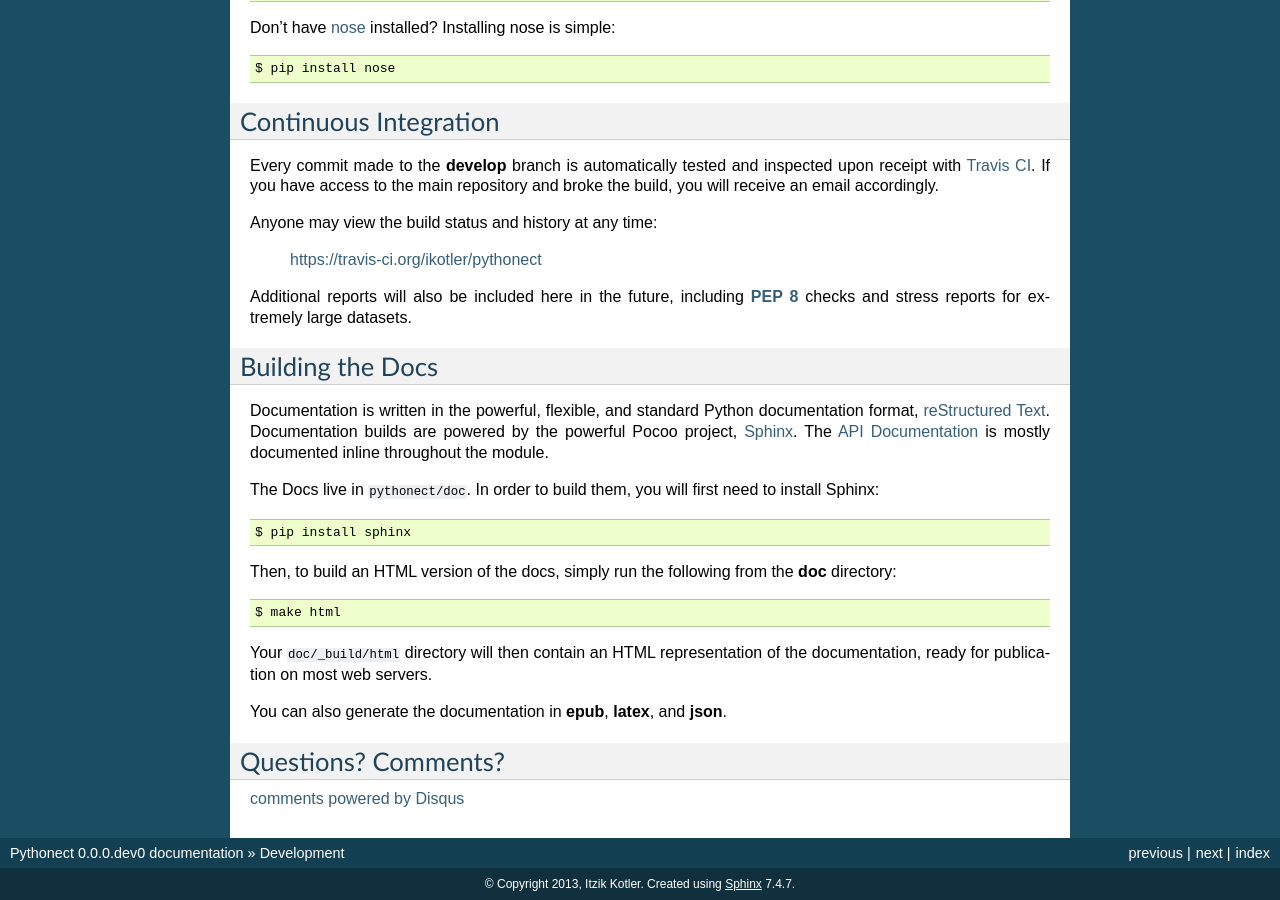
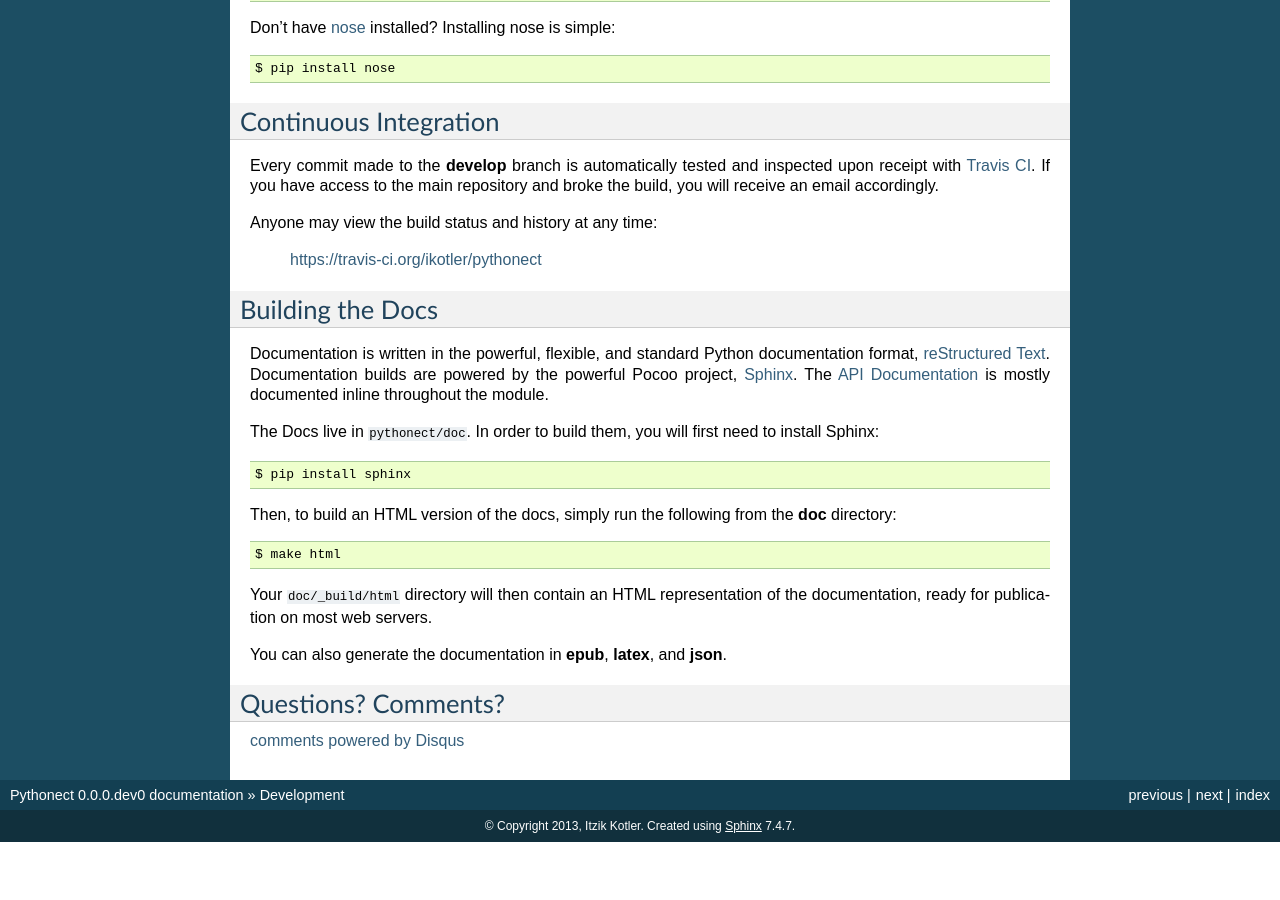
Before and after one commit to ikotler/pythonect, a Sphinx documentation site: the page built from doc/development.rst, in a window 1280 px wide and 900 px high, scrolled down 1550 px. Built offline with Sphinx 7.4.7, drawn with Linux system fonts in a browser that asks for light colours; comment, search, counter and statistics services are not loaded; the version number is read from the project's files by our own code; after the commit the page ends 2392 px from its top, so only the background shows below that.

Commit message:
Minor text change

```diff
--- a/doc/development.rst
+++ b/doc/development.rst
@@ -77,8 +77,6 @@ Anyone may view the build status and history at any time:
 
     https://travis-ci.org/ikotler/pythonect
 
-Additional reports will also be included here in the future, including :pep:`8` checks and stress reports for extremely large datasets.
-
 
 .. _docs:
 
```
